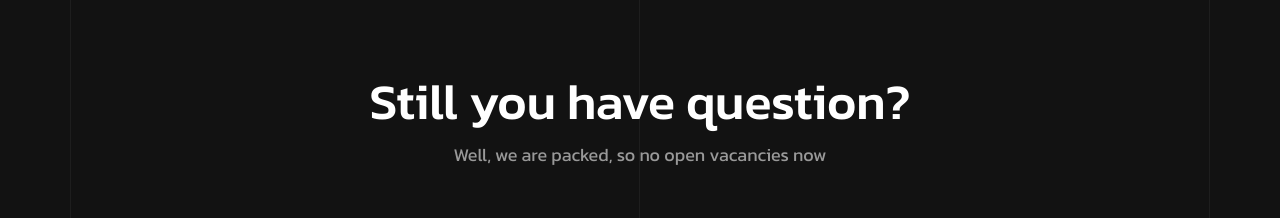
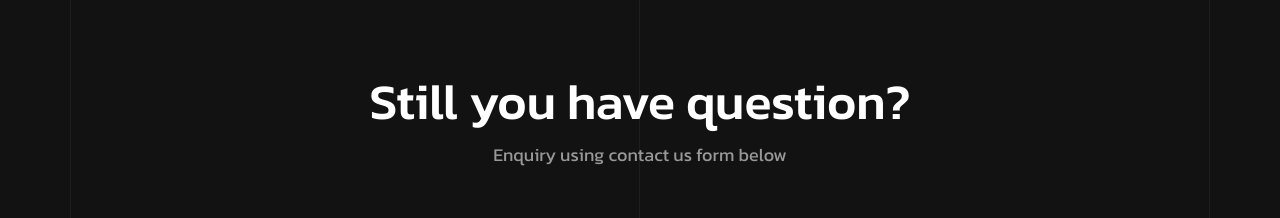
Before and after one commit to soyas07/nepstudio, a Next.js app: page /faq in a window 1280 px wide. Shown: the part 880-1098 px from the top of the page. Built offline with nearby package versions, Linux system fonts and the light colour scheme.

Commit message:
fixed text for faq page

```diff
--- a/src/components/cta/FaqCTA.jsx
+++ b/src/components/cta/FaqCTA.jsx
@@ -13,7 +13,7 @@ const FaqCTA = () => {
                   Still you have question?
                 </h2>
                 <p className="sub-title-anim">
-                  Well, we are packed, so no open vacancies now
+                  Enquiry using contact us form below
                 </p>
                 <div className="btn_wrapper">
                   <Link
```
